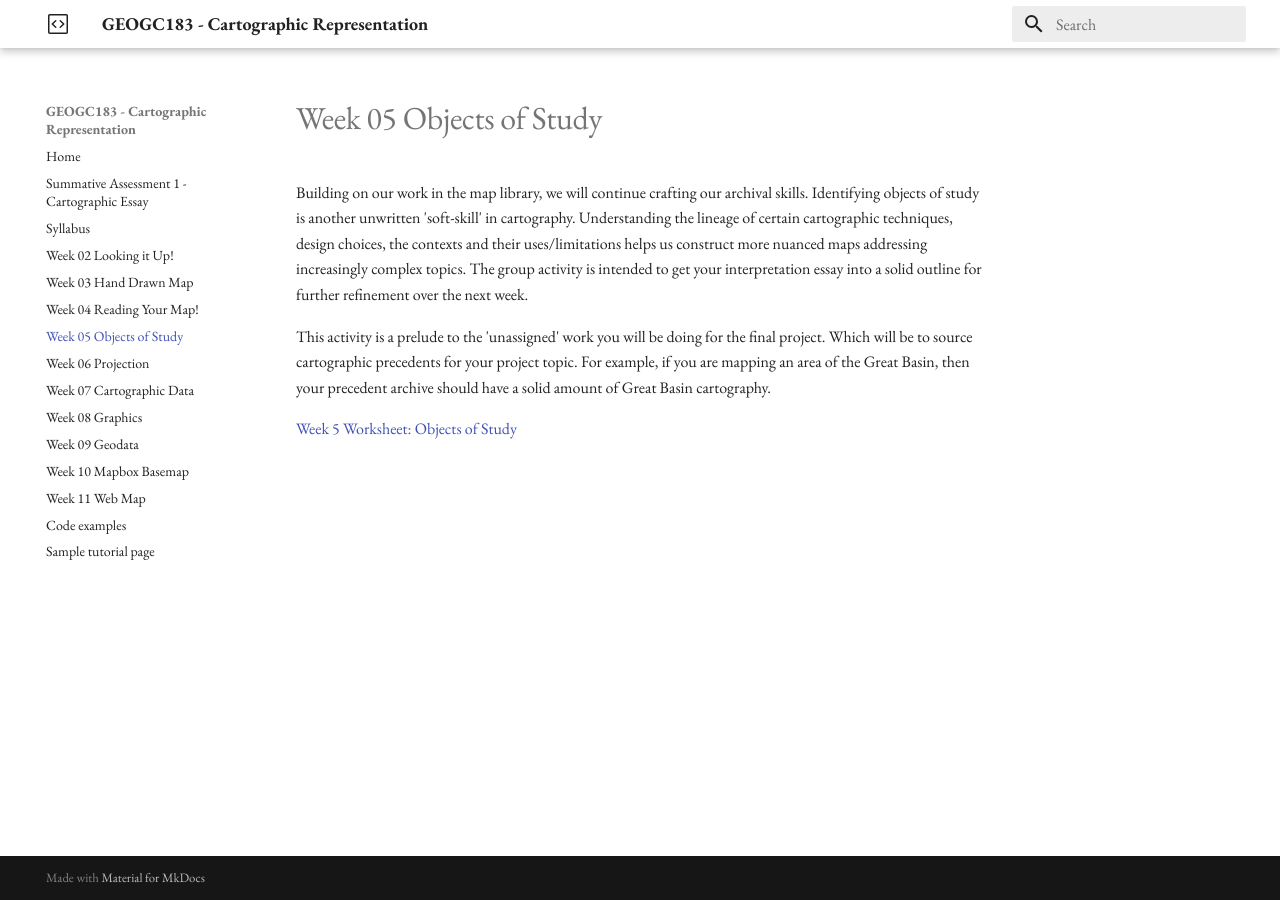
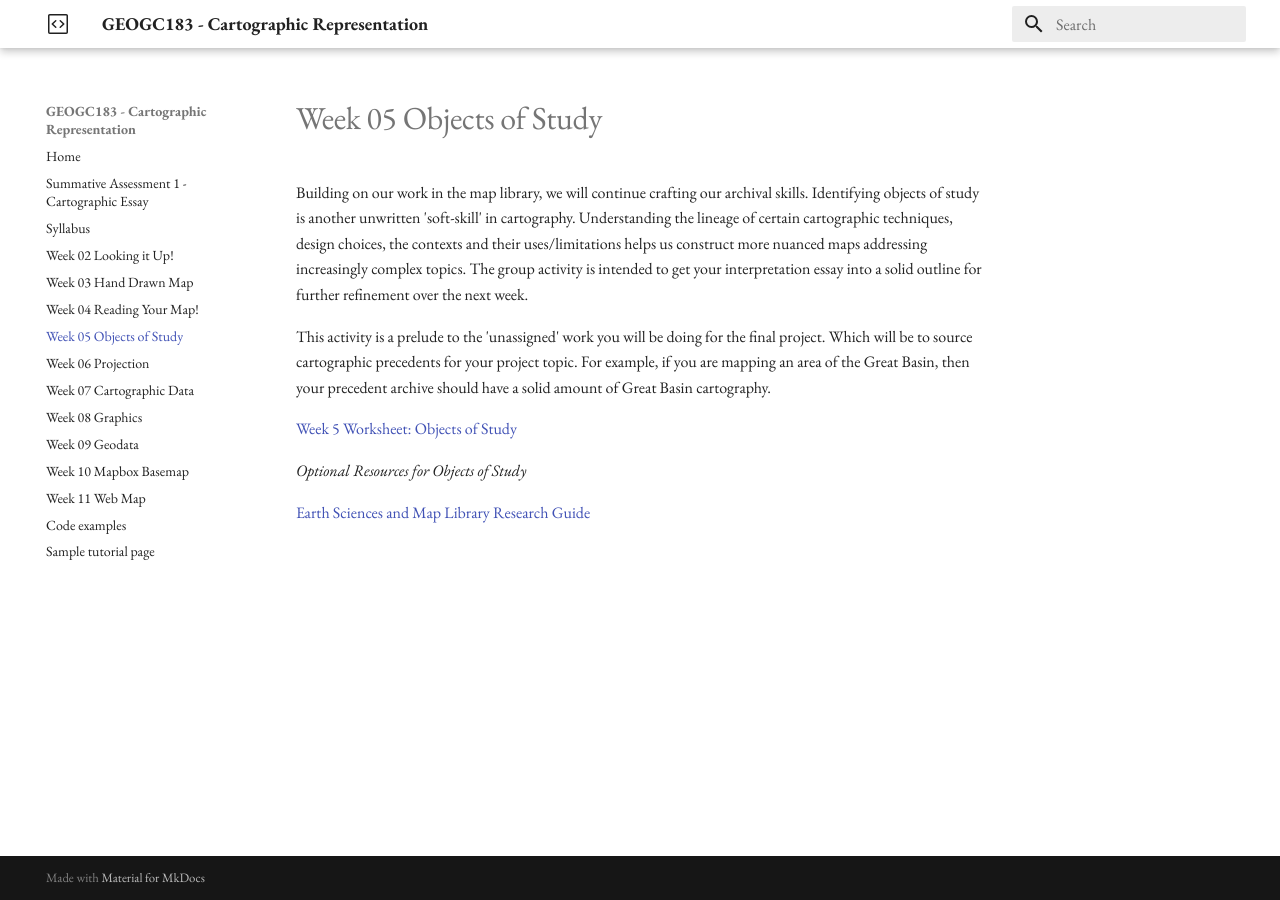
Before and after one commit to cwilmott/GEOGC183, an MkDocs documentation site: the page built from docs/Week-05-Objects of Study.md, in a window 1280 px wide. Built offline with MkDocs 1.6.1 and Material for MkDocs 9.7.7, drawn with Linux system fonts in a browser that asks for light colours.

Commit message:
Update Week-05-Objects of Study.md

```diff
--- a/docs/Week-05-Objects of Study.md
+++ b/docs/Week-05-Objects of Study.md
@@ -5,3 +5,7 @@ Building on our work in the map library, we will continue crafting our archival
 This activity is a prelude to the 'unassigned' work you will be doing for the final project. Which will be to source cartographic precedents for your project topic. For example, if you are mapping an area of the Great Basin, then your precedent archive should have a solid amount of Great Basin cartography.
 
  [Week 5 Worksheet: Objects of Study](https://github.com/cwilmott/GEOGC183/blob/main/assets/C183%20Week%205-%20Choosing%20Objects%20of%20Study.pdf)
+
+*Optional Resources for Objects of Study*
+
+[Earth Sciences and Map Library Research Guide](https://github.com/cwilmott/GEOGC183/blob/main/assets/Unearthing%20Treasures%20UC%20Berkeley%20Library.pdf)
```
